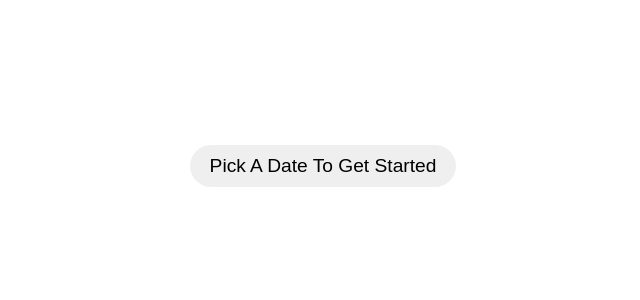
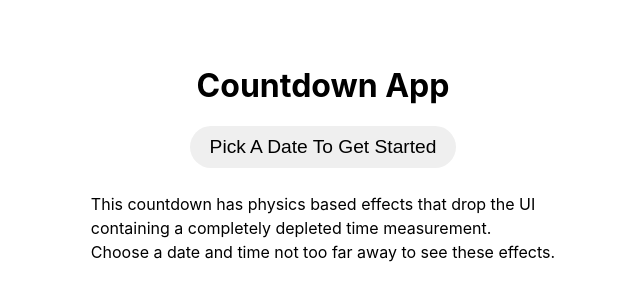
Before and after one commit to leftfieldlabs/countdown-assignment, a React (Create React App) app: page / in a window 1280 px wide. Shown: the part 234-534 px from the top of the page, without its empty margins (317-957 px from the left). Built offline with nearby package versions, Linux system fonts and the light colour scheme.

Commit message:
Adding description of app and suggestion in the first elements to render from Calendar.jsx. This will help the user choosed dates that will show them elements falling down.

```diff
--- a/src/App.css
+++ b/src/App.css
@@ -33,6 +33,11 @@ body,
   border-radius: 10px;
 }
 
+p {
+  padding: 1vh;
+  line-height: 1.5;
+}
+
 /* Button Styling */
 button {
   font-size: 1.5vw; /* Adjust based on your preference */
--- a/src/components/Calendar.jsx
+++ b/src/components/Calendar.jsx
@@ -48,8 +48,12 @@ const Calendar = ({ onDateChange }) => {
         );
     } else {
         return (
-            <div className="calendar" >
+            <div className="calendar" style={{display: 'flex', flexDirection: 'column'}}>
+                <h1>Countdown App</h1>
                 <button onClick={() => setCalendarOpen(true)}>Pick A Date To Get Started</button>
+                <p>This countdown has physics based effects that drop the UI <br/>
+                containing a completely depleted time measurement. <br/>
+                Choose a date and time not too far away to see these effects.</p>
             </div>
         )
     }
```
Also changed, not shown: 1 other file (tests, documents, lock files or other folders).
